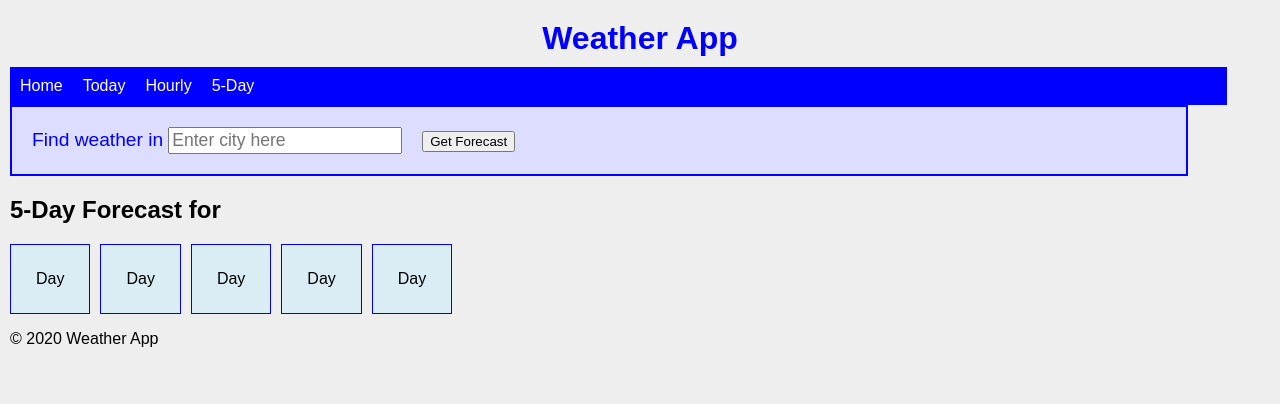
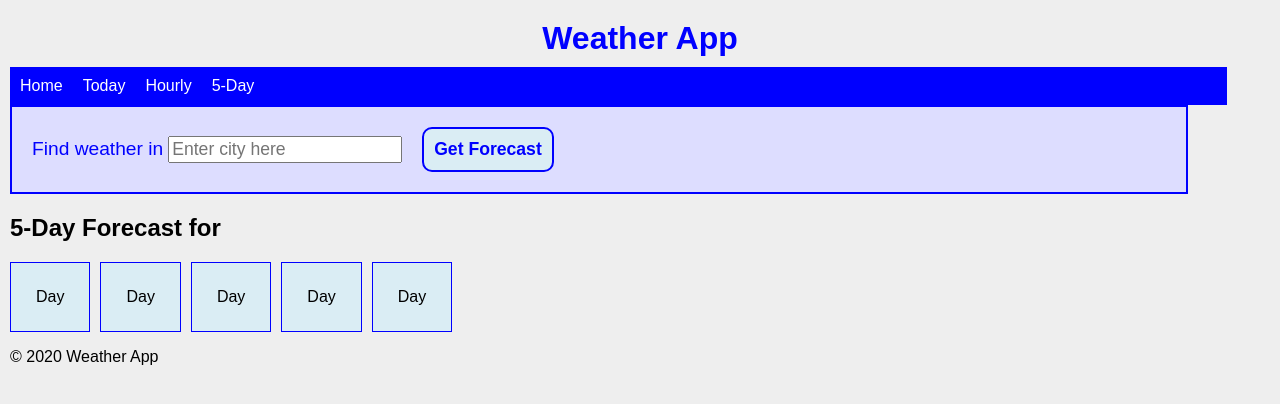
Before and after one commit to josephsenyonjo25/WeatherApp, a React (Create React App) app: page /fiveday in a window 1280 px wide. Shown: the top 404 px of the page. Built offline with nearby package versions, Linux system fonts and the light colour scheme.

Commit message:
added styling to CitySearch button

```diff
--- a/src/App.css
+++ b/src/App.css
@@ -37,6 +37,15 @@ body{
 .CitySearch input{
   margin: 0 20px 0 5px;
   font-size: 1.1em;
+}
+.CitySearch button{
+  background-color: #daedf4;
+  color: blue;
+  border: 2px solid blue;
+  border-radius: 10px;
+  padding: 10px;
+  font-size: 1.1em;
+  font-weight: bold;
 }
 #days{
   display: flex;
```
